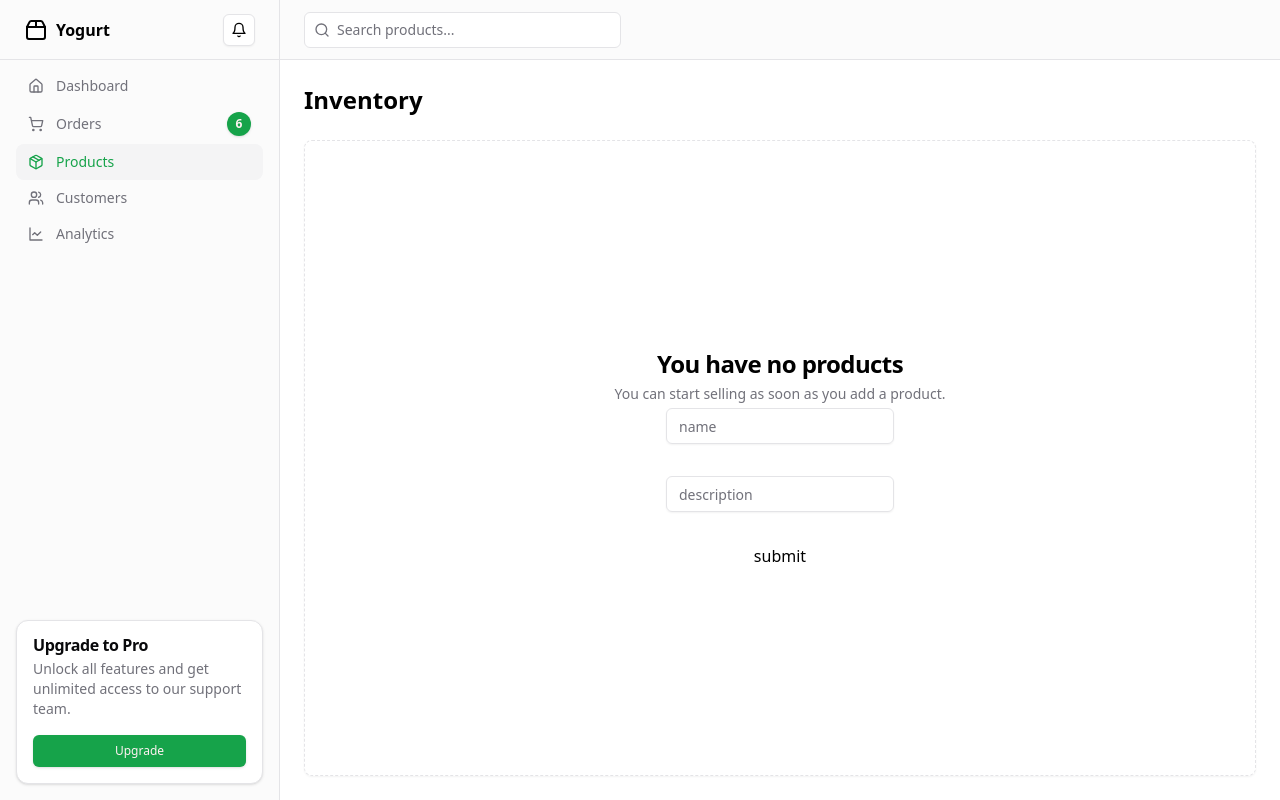
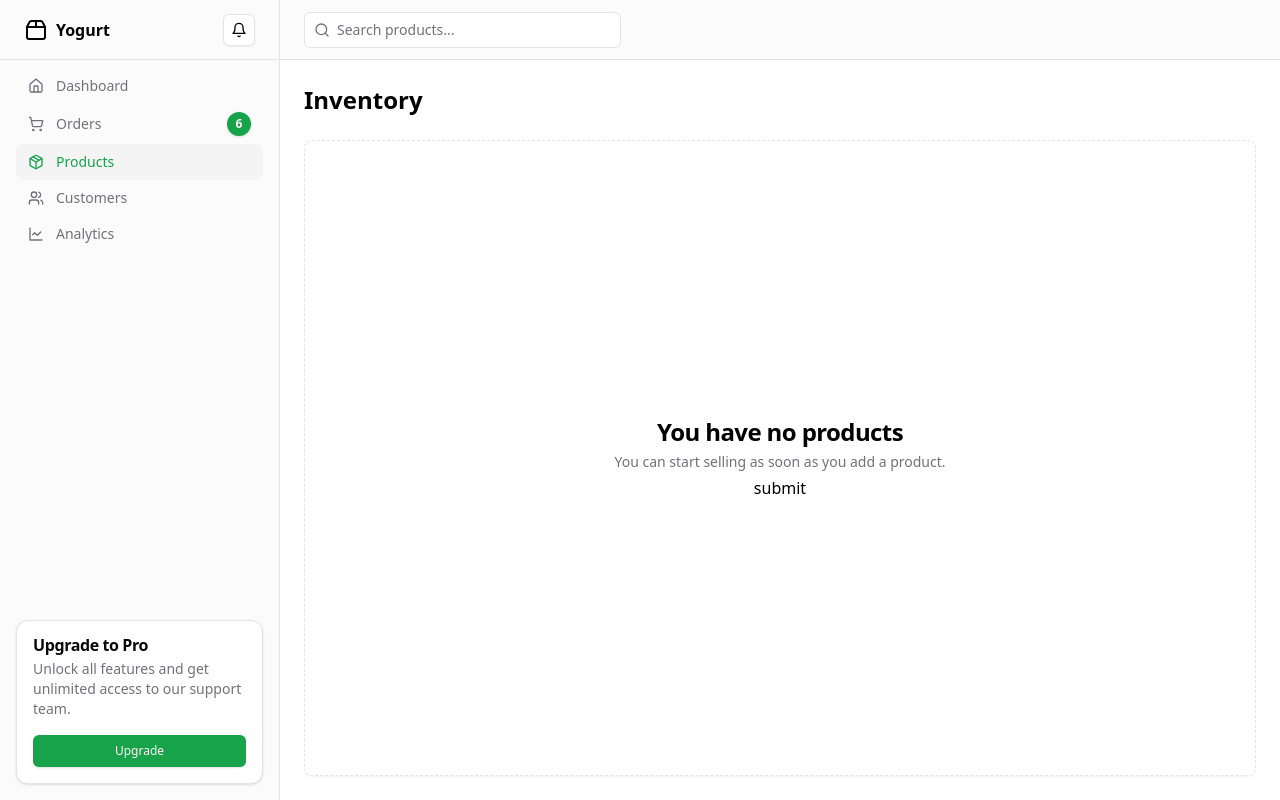
Before and after one commit to Boby900/yogurt, a Next.js app: page /upload in a window 1280 px wide. Built offline with nearby package versions, Linux system fonts and the light colour scheme; no server answers.

Commit message:
chore: Update database URL in drizzle.config.ts and actions.ts

```diff
--- a/src/app/actions.ts
+++ b/src/app/actions.ts
@@ -1,31 +1 @@
 "use server";
-import { revalidatePath } from 'next/cache';
-import postgres from 'postgres';
-import { db } from '@/db/db';
-import { CreatePost, postTable } from '@/db/schema';
-// import { db } from './db';
-// import { InsertUser, usersTable } from './schema';
-
-async function Page(formData: FormData) {
-
-    const sql = postgres(process.env.DATABASE_URL, { ssl: 'require' });
-    await sql`CREATE TABLE IF NOT EXISTS bob_bob (
-      id SERIAL PRIMARY KEY,
-      comments TEXT
-    )`;
-    const comment = formData.get("data");
-    if (comment) {
-      // Insert the comment into the table using parameterized query
-      await sql`INSERT INTO bob_bob (comments) VALUES (${comment})`;
-      console.log('Comment added successfully');
-      revalidatePath('/upload');
-    } else {
-      console.error('No data provided');
-    }
-
-  }
-
-
-  export default async function createUser(data: CreatePost) {
-    await db.insert(postTable).values(data);
-  }
--- a/src/components/Form.tsx
+++ b/src/components/Form.tsx
@@ -1,25 +1,25 @@
 "use client";
-import createUser from "@/app/actions";
+// import createUser from "@/app/actions";
 import { Button } from "@/components/ui/button";
 import { Input } from "@/components/ui/input";
 import { useState } from "react";
 import { useFormStatus } from "react-dom";
-
+import { getData } from "@/db/queries";
 export function ProfileForm() {
 
 
 
   return (
-    <form action={createUser} className="space-y-8">
-      <Input
+    <form  className="space-y-8">
+      {/* <Input
         placeholder="name"
         name="title"
       />
       <Input
         placeholder="description"
         name="content"
-      />
-     <button type="submit">submit</button>
+      /> */}
+     <button onSubmit={getData} type="submit">submit</button>
 
 
     </form>
--- a/src/db/db.ts
+++ b/src/db/db.ts
@@ -1,5 +1,8 @@
 import { drizzle } from "drizzle-orm/neon-http";
 import { neon } from "@neondatabase/serverless";
+import { config } from "dotenv";
 
-const sql = neon(process.env.DATABASE_URL!);
+ config({ path: ".env.local" });
+const bob = process.env.DATABASE_URL!;
+const sql = neon(bob);
 export const db = drizzle(sql);
--- /dev/null
+++ b/src/db/queries.ts
@@ -0,0 +1,30 @@
+import { db } from '@/db/db';
+import { CreatePost, GetPost, postTable } from '@/db/schema';
+// import { db } from './db';
+// import { InsertUser, usersTable } from './schema';
+
+//   export default async function createUser(data: CreatePost) {
+//     await db.insert(postTable).values(data);
+//   }
+
+//   import db from "@/db/drizzle";
+// import { todo } from "@/db/schema";
+
+// export const addTodo = async (id: number, text: string) => {
+//   await db.insert(todo).values({
+//     id: id,
+//     text: text,
+//   });
+// };
+
+
+
+
+import { asc } from 'drizzle-orm';
+
+export const getData = async () => {
+  const data = await db.select().from(postTable);
+  console.log(data);
+
+  return data;
+};
```
